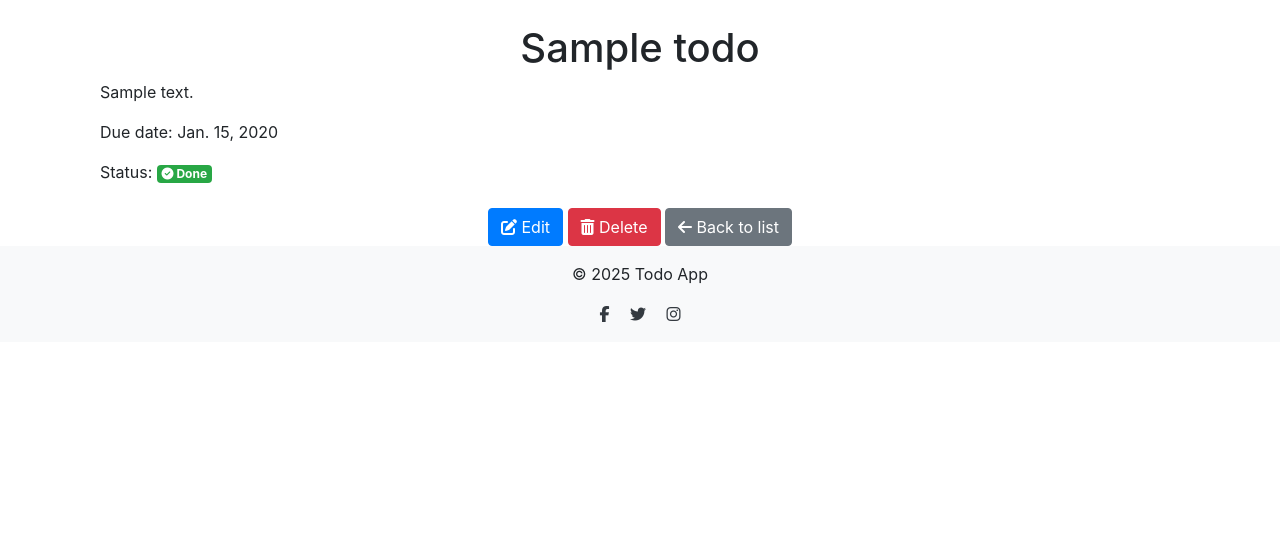
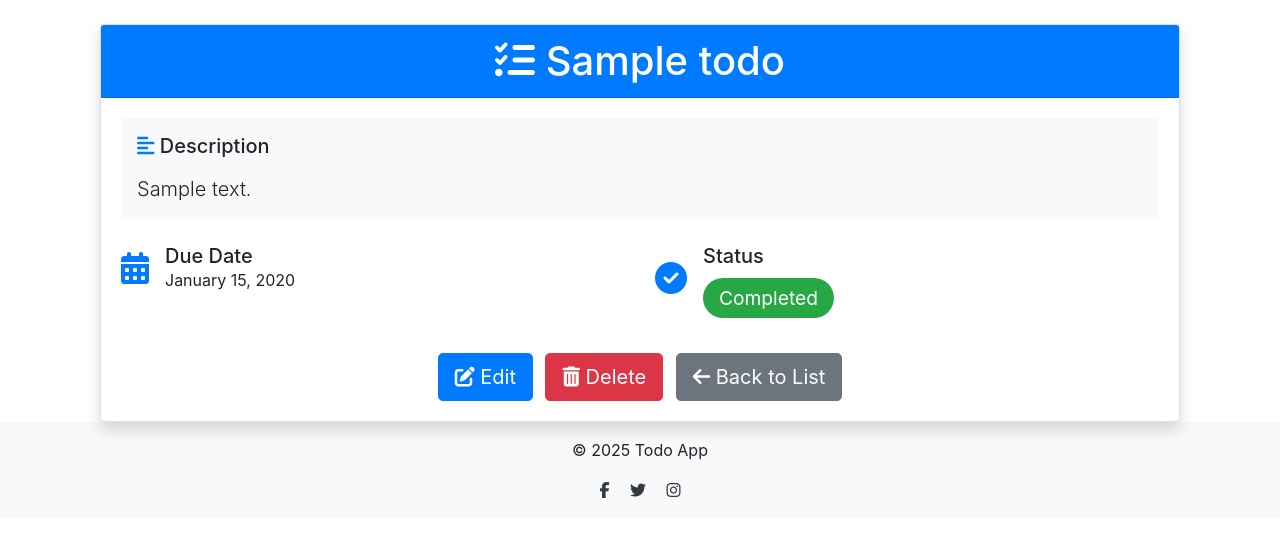
Before and after one commit to MahdiSiamaki/Django-TodoApp, a Django app: page /1/ in a window 1280 px wide. Shown: the part 56-593 px from the top of the page. Run offline with Django 3.2, Linux system fonts and the light colour scheme; tables that the repository leaves empty hold one stand-in row (values such as "Sample post"); some libraries are stand-ins or nearby versions.

Commit message:
Update todo_app templates

```diff
--- a/core/settings.py
+++ b/core/settings.py
@@ -40,6 +40,7 @@ INSTALLED_APPS = [
     'debug_toolbar',
     'todo',
     'accounts',
+    'todo.templatetags',
 ]
 
 MIDDLEWARE = [
--- /dev/null
+++ b/static/css/styles.css
@@ -0,0 +1,32 @@
+.card {
+    border-radius: 10px;
+}
+
+.card-header {
+    border-top-left-radius: 10px;
+    border-top-right-radius: 10px;
+}
+
+.bg-light {
+    background-color: #f8f9fa !important;
+}
+
+.mr-3 {
+    margin-right: 1rem !important;
+}
+
+.todo-status {
+    font-size: 1.2rem;
+    padding: 0.5rem 1rem;
+    border-radius: 20px;
+}
+
+.todo-complete {
+    background-color: #28a745;
+    color: white;
+}
+
+.todo-pending {
+    background-color: #ffc107;
+    color: black;
+}
--- a/templates/base_generic.html
+++ b/templates/base_generic.html
@@ -5,6 +5,7 @@
     <title>{% block title %}Todo App{% endblock %}</title>
     <link rel="stylesheet" type="text/css" href="{% static 'css/styles.css' %}">
     <link rel="stylesheet" href="https://stackpath.bootstrapcdn.com/bootstrap/4.5.2/css/bootstrap.min.css">
+    <link rel="stylesheet" href="https://cdnjs.cloudflare.com/ajax/libs/font-awesome/5.15.4/css/all.min.css">
     <script src="https://code.jquery.com/jquery-3.5.1.min.js"></script>
     <script src="https://stackpath.bootstrapcdn.com/bootstrap/4.5.2/js/bootstrap.min.js"></script>
 </head>
--- a/templates/todo/todo_detail.html
+++ b/templates/todo/todo_detail.html
@@ -2,26 +2,58 @@
 
 {% block content %}
 <div class="container mt-4">
-    <h1 class="text-center">{{ todo.title }}</h1>
-    <p>{{ todo.description }}</p>
-    <p>Due date: {{ todo.due_date }}</p>
-    <p>Status:
-      {% if todo.done %}
-        <span class="badge badge-success"><i class="fas fa-check-circle"></i> Done</span>
-      {% else %}
-        <span class="badge badge-warning"><i class="fas fa-hourglass-half"></i> Not done</span>
-      {% endif %}
-    </p>
-    <div class="text-center mt-4">
-      <a href="{% url 'todo:todo_update' todo.pk %}" class="btn btn-primary">
+  <div class="card shadow">
+    <div class="card-header bg-primary text-white">
+      <h1 class="text-center mb-0">
+        <i class="fas fa-tasks"></i> {{ todo.title }}
+      </h1>
+    </div>
+    <div class="card-body">
+      <div class="row">
+        <div class="col-md-12 mb-4">
+          <div class="p-3 bg-light rounded">
+            <h5 class="mb-3">
+              <i class="fas fa-align-left text-primary"></i> Description
+            </h5>
+            <p class="lead mb-0">{{ todo.description }}</p>
+          </div>
+        </div>
+
+        <div class="col-md-6">
+          <div class="d-flex align-items-center mb-3">
+            <i class="fas fa-calendar-alt text-primary fa-2x mr-3"></i>
+            <div>
+              <h5 class="mb-0">Due Date</h5>
+              <p class="mb-0">{{ todo.due_date|date:"F j, Y" }}</p>
+            </div>
+          </div>
+        </div>
+
+        <div class="col-md-6">
+          <div class="d-flex align-items-center mb-3">
+            <i class="fas fa-check-circle text-primary fa-2x mr-3"></i>
+            <div>
+              <h5 class="mb-3">Status</h5>
+              <span class="todo-status {% if todo.done %}todo-complete{% else %}todo-pending{% endif %}">
+                {{ todo.done|yesno:"Completed,Pending" }}
+              </span>
+            </div>
+          </div>
+        </div>
+
+        <div class="col-md-12 text-center mt-4">
+          <a href="{% url 'todo:todo_update' todo.pk %}" class="btn btn-primary btn-lg">
             <i class="fas fa-edit"></i> Edit
           </a>
-      <a href="{% url 'todo:todo_delete' todo.pk %}" class="btn btn-danger">
+          <a href="{% url 'todo:todo_delete' todo.pk %}" class="btn btn-danger btn-lg ml-2">
             <i class="fas fa-trash-alt"></i> Delete
           </a>
-      <a href="{% url 'todo:todo_list' %}" class="btn btn-secondary">
-        <i class="fas fa-arrow-left"></i> Back to list
+          <a href="{% url 'todo:todo_list' %}" class="btn btn-secondary btn-lg ml-2">
+            <i class="fas fa-arrow-left"></i> Back to List
           </a>
         </div>
       </div>
+    </div>
+  </div>
+</div>
 {% endblock %}
```
Also changed, not shown: templates/todo/todo_form.html (+74 -7 lines), todo/templatetags/form_tags.py (added, +7 -0 lines), todo/templatetags/__init__.py (added). Lines whose indentation alone changed are shown as unchanged.
